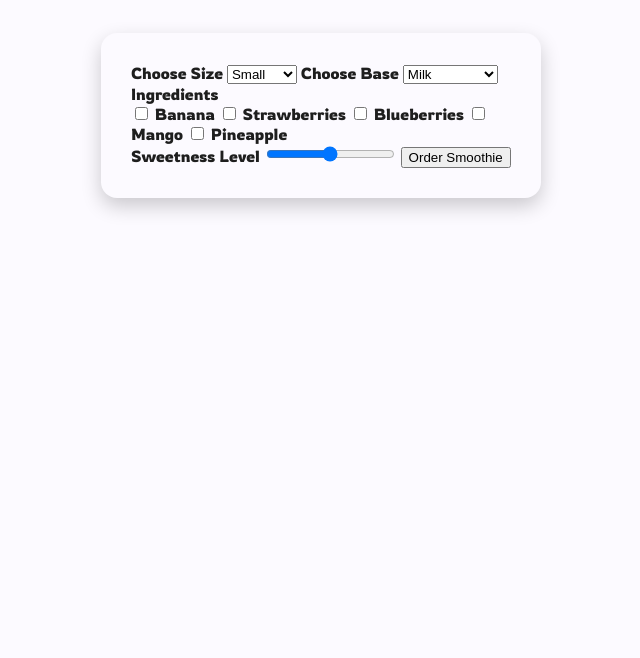
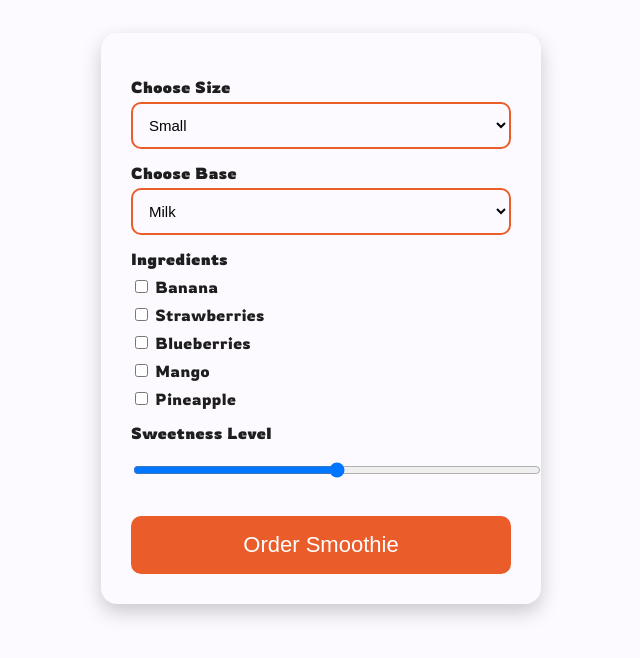
Before and after one commit to unnikrishnan06/Smoothie-Inc, a plain HTML site: page indx.html in a window 1280 px wide. Shown: the part 106-764 px from the top of the page, without its empty margins (319-959 px from the left). Drawn offline with Linux system fonts and the light colour scheme; a web font is replaced by a local one.

Commit message:
CSS: buttons, ingredients, and result box

```diff
--- a/pg.css
+++ b/pg.css
@@ -51,3 +51,69 @@ h1 {
     transform: translateY(-5px);
     box-shadow: 0px 12px 25px rgba(0,0,0,0.25);
 }
+/*Labels*/
+label {
+    margin-top: 14px;
+    display: block;
+    font-weight: 700;
+    color: #1e1e1e;
+    letter-spacing: 0.5px;
+}
+
+/*Dropdowns*/
+select, input[type="range"] {
+    width: 100%;
+    padding: 12px;
+    margin-top: 5px;
+    border-radius: 10px;
+    border: 2px solid #ea5c2a;
+    background: #fcfaff;
+    font-size: 15px;
+    transition: border-color 0.3s ease, box-shadow 0.3s ease;
+}
+
+select:focus, input[type="range"]:focus {
+    outline: none;
+    border-color: #0BA6DF;
+    box-shadow: 0 0 8px rgba(11,166,223,0.3);
+}
+
+.ingredients label {
+    font-weight: 400;
+    margin-top: 8px;
+    cursor: pointer;
+}
+
+/*Button*/
+.order-btn {
+    width: 100%;
+    padding: 16px;
+    background: #ea5c2a;
+    color: white;
+    border: none;
+    border-radius: 10px;
+    font-size: 22px;
+    cursor: pointer;
+    margin-top: 20px;
+    transition: background 0.3s ease, transform 0.2s ease;
+}
+
+.order-btn:hover {
+    background: #c94f22;
+    transform: scale(1.05);
+}
+
+/*Result Box*/
+.result-box {
+    width: 380px;
+    margin: 20px auto;
+    background: #fcfaff;
+    padding: 25px;
+    border-radius: 16px;
+    display: none;
+    box-shadow: 0 8px 20px rgba(0,0,0,0.2);
+}
+
+.result-box h2 {
+    color: #ea5c2a;
+}
```
